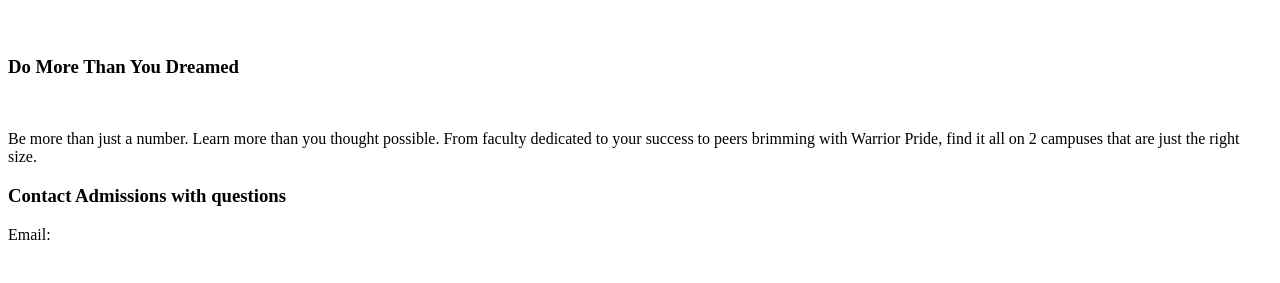
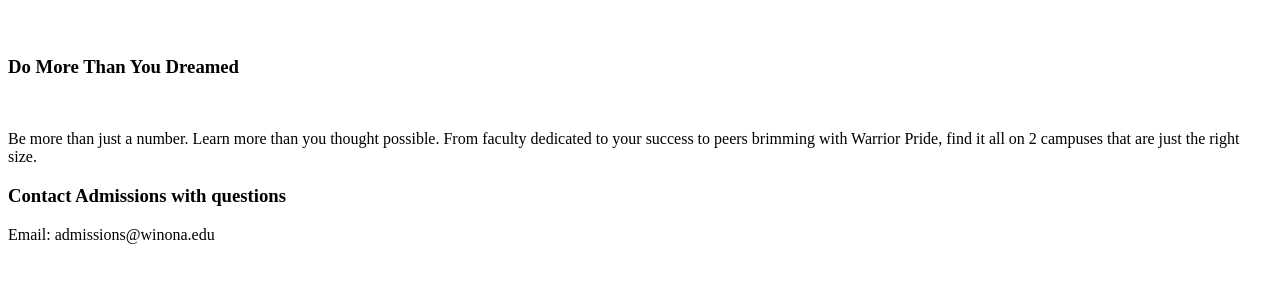
Before and after one commit to lh7923hz/Formative33, a plain HTML site: page Admissions.html in a window 1280 px wide. Shown: the part 61-344 px from the top of the page. Drawn offline with Linux system fonts and the light colour scheme.

Commit message:
Update Admissions.html

```diff
--- a/Admissions.html
+++ b/Admissions.html
@@ -14,6 +14,6 @@
 
 <h3> Contact Admissions with questions</h3>
 
-<p> Email: </p>
+<p> Email: admissions@winona.edu</p>
 <p> </p>
 </body>
```
